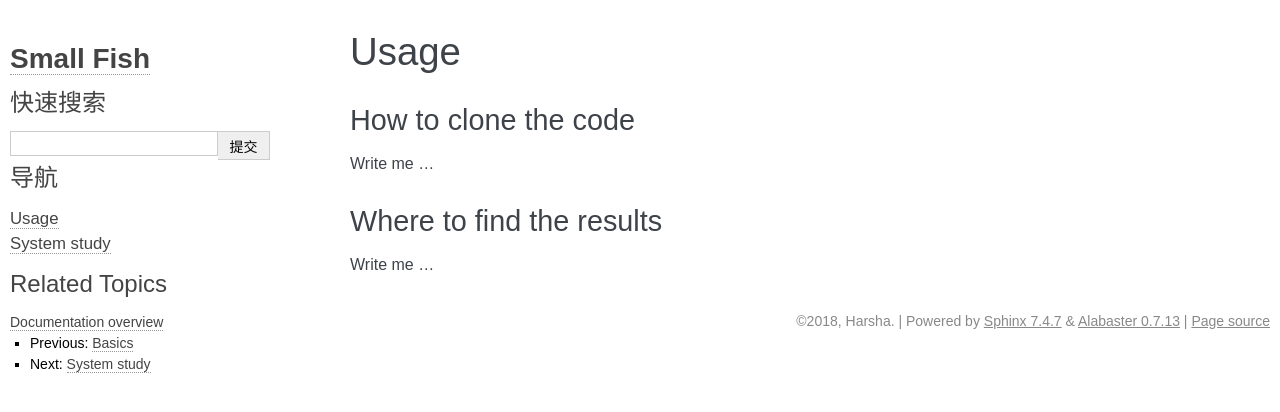
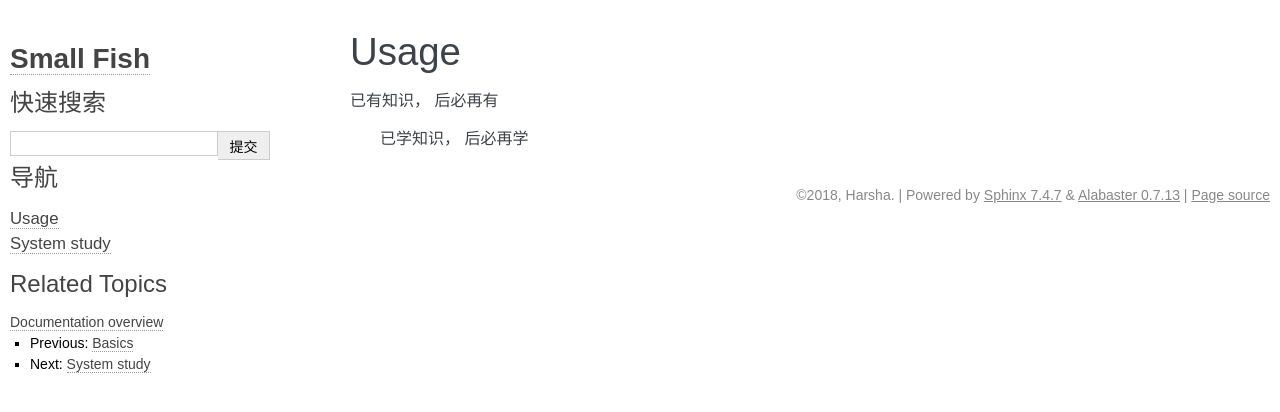
Before and after one commit to smallfishzzz/smallfish, a Sphinx documentation site: the page built from doc/usage.rst, in a window 1280 px wide. Shown: the top 412 px of the page. Built offline with Sphinx 7.4.7, drawn with Linux system fonts in a browser that asks for light colours.

Commit message:
update usage.

```diff
--- a/doc/usage.rst
+++ b/doc/usage.rst
@@ -4,14 +4,7 @@ Usage
 =====
 
 
-How to clone the code
----------------------
-
-Write me ...
+已有知识， 后必再有
 
 
-
-Where to find the results
--------------------------
-
-Write me ...
+                                已学知识， 后必再学
```
